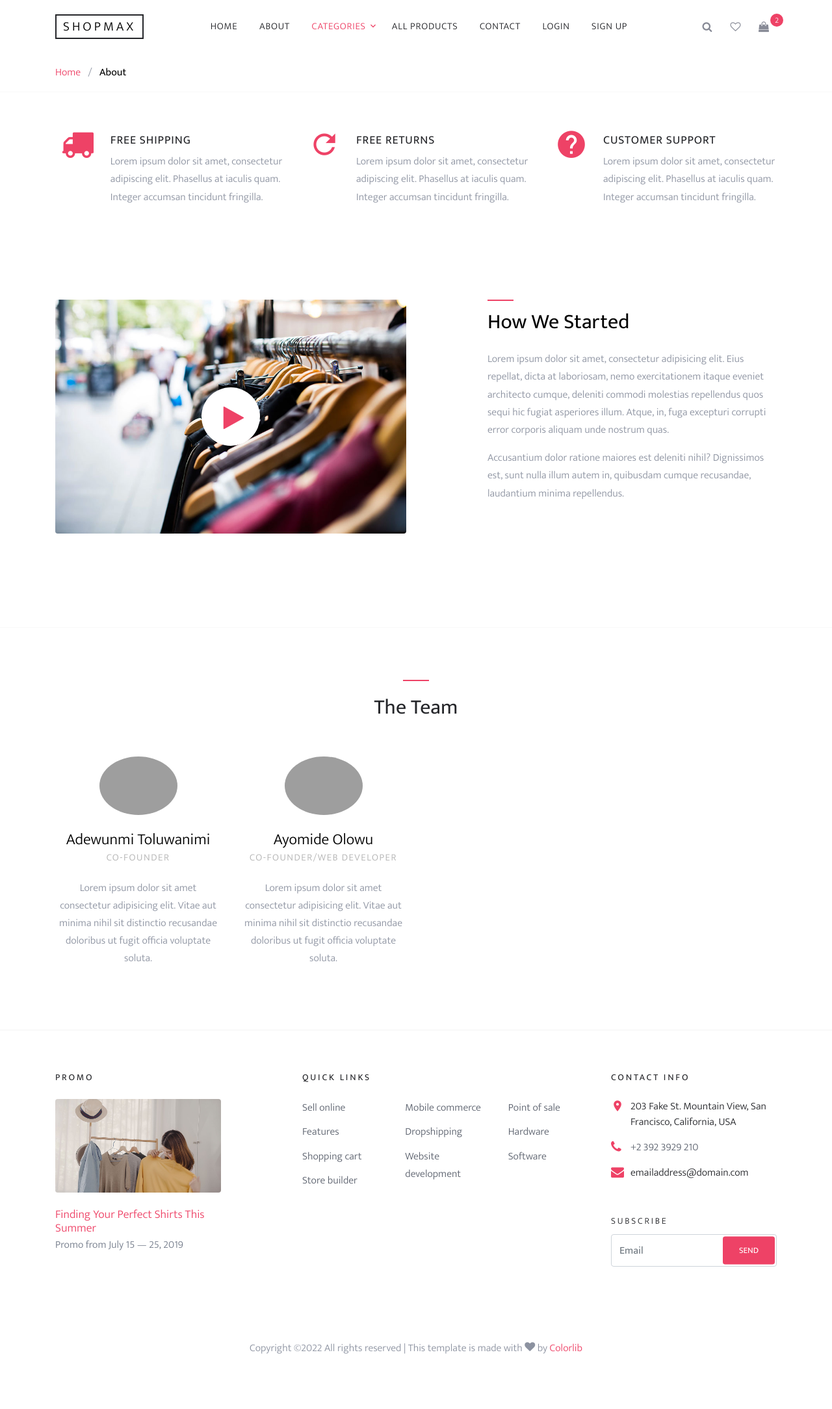
After one commit to Ayomide2604/herokuproject, a Django app: page /about_us in a window 1280 px wide. The commit adds this page. Shown: the whole page at 65% size. Run offline with Django 4.2, Linux system fonts and the light colour scheme; data comes from the database, SQL or seed files in the repository; both versions use the stored data as it was after the commit; some libraries are stand-ins or nearby versions; some web fonts are replaced; grey boxes are pictures that could not be loaded.

Commit message:
progress made

```diff
--- a/ayomide/settings.py
+++ b/ayomide/settings.py
@@ -28,7 +28,9 @@ INSTALLED_APPS = [
     'django.contrib.messages',
     'django.contrib.staticfiles',
     'pages',
+    'accounts',
     'ckeditor',
+    'crispy_forms'
 ]
 
 MIDDLEWARE = [
@@ -123,3 +125,5 @@ MEDIA_ROOT = os.path.join(BASE_DIR, 'media/')
 #login redirect url
 LOGIN_REDIRECT_URL = 'index'
 LOGOUT_REDIRECT_URL = 'login'
+
+CRISPY_TEMPLATE_PACK = 'bootstrap4'
--- a/ayomide/urls.py
+++ b/ayomide/urls.py
@@ -4,9 +4,10 @@ from django.conf.urls.static import static
 from django. conf import settings
 
 urlpatterns = [
+    path('admin/', admin.site.urls),
     path('', include('pages.urls')),
     path('accounts/', include('django.contrib.auth.urls')),
-    path('admin/', admin.site.urls),
+    path('accounts/', include('accounts.urls')),
 ]
 if settings.DEBUG:
     urlpatterns += static(settings.MEDIA_URL, document_root=settings.MEDIA_ROOT)
--- a/pages/admin.py
+++ b/pages/admin.py
@@ -15,8 +15,12 @@ class ProductAdmin(admin.ModelAdmin):
     list_display_links = ('name', 'id', )
     prepopulated_fields= {'slug': ('name',)}
 
+class TeamAdmin(admin.ModelAdmin):
+    list_display = ('id', 'name', 'position')
+
 
 
 
 admin.site.register(Product, ProductAdmin)
 admin.site.register(Category, CategoryAdmin)
+admin.site.register(Team, TeamAdmin)
--- a/pages/models.py
+++ b/pages/models.py
@@ -1,6 +1,9 @@
+from datetime import date
+from time import timezone
 from django.db import models
 from django.urls import reverse
 from ckeditor.fields import RichTextField
+from django.utils import timezone
 
 
 # Create your models here.
@@ -39,3 +42,17 @@ class Product(models.Model):
 
     def get_absolute_url(self):
         return reverse('product', args=[self.slug])
+
+
+class Team(models.Model):
+    name = models.CharField(max_length=255)
+    position = models.CharField(max_length=255)
+    image = models.ImageField(upload_to ='team/%Y/%m/%d')
+    description = models.TextField(blank=True, null=True)
+    date_employed = models.DateTimeField(default= timezone.now)
+
+    class Meta:
+        verbose_name_plural = ('Teams')
+        ordering = ('-date_employed',)
+    def __str__(self):
+        return self.name
--- a/pages/urls.py
+++ b/pages/urls.py
@@ -7,5 +7,6 @@ urlpatterns = [
     path('products/', ProductView.as_view(), name= 'products'),
     path('product/detail/<slug:slug>', views.product_detail , name= 'product'),
     path('category/detail/<slug:slug>', views.category_detail , name= 'category'),
+    path('about_us', AboutView.as_view(), name= 'about_us'),
 
 ]
--- a/pages/views.py
+++ b/pages/views.py
@@ -1,8 +1,9 @@
+from re import L
 from stringprep import in_table_a1
 from django.shortcuts import render, get_object_or_404
 from django.views.generic import ListView,DetailView
 
-from .models import Product, Category
+from .models import Product, Category, Team
 
 
 
@@ -33,3 +34,8 @@ def category_detail(request, slug):
     context = {'products': products, 'category': category}
 
     return render(request, 'pages/category.html', context)
+
+class AboutView(ListView):
+    model = Team
+    template_name = 'pages/about.html'
+    context_object_name = 'team'
--- /dev/null
+++ b/templates/pages/about.html
@@ -0,0 +1,104 @@
+{% extends 'base.html' %}
+{% load static %}
+{% block content %}
+<div class="custom-border-bottom py-3">
+    <div class="container">
+      <div class="row">
+        <div class="col-md-12 mb-0"><a href="">Home</a> <span class="mx-2 mb-0">/</span> <strong class="text-black">About</strong></div>
+      </div>
+    </div>
+  </div>
+
+  <div class="site-section site-section-sm site-blocks-1 border-0" data-aos="fade">
+    <div class="container">
+      <div class="row">
+        <div class="col-md-6 col-lg-4 d-lg-flex mb-4 mb-lg-0 pl-4" data-aos="fade-up" data-aos-delay="">
+          <div class="icon mr-4 align-self-start">
+            <span class="icon-truck"></span>
+          </div>
+          <div class="text">
+            <h2 class="text-uppercase">Free Shipping</h2>
+            <p>Lorem ipsum dolor sit amet, consectetur adipiscing elit. Phasellus at iaculis quam. Integer accumsan tincidunt fringilla.</p>
+          </div>
+        </div>
+        <div class="col-md-6 col-lg-4 d-lg-flex mb-4 mb-lg-0 pl-4" data-aos="fade-up" data-aos-delay="100">
+          <div class="icon mr-4 align-self-start">
+            <span class="icon-refresh2"></span>
+          </div>
+          <div class="text">
+            <h2 class="text-uppercase">Free Returns</h2>
+            <p>Lorem ipsum dolor sit amet, consectetur adipiscing elit. Phasellus at iaculis quam. Integer accumsan tincidunt fringilla.</p>
+          </div>
+        </div>
+        <div class="col-md-6 col-lg-4 d-lg-flex mb-4 mb-lg-0 pl-4" data-aos="fade-up" data-aos-delay="200">
+          <div class="icon mr-4 align-self-start">
+            <span class="icon-help"></span>
+          </div>
+          <div class="text">
+            <h2 class="text-uppercase">Customer Support</h2>
+            <p>Lorem ipsum dolor sit amet, consectetur adipiscing elit. Phasellus at iaculis quam. Integer accumsan tincidunt fringilla.</p>
+          </div>
+        </div>
+      </div>
+    </div>
+  </div>
+
+
+  <div class="site-section custom-border-bottom" data-aos="fade">
+    <div class="container">
+      <div class="row mb-5">
+        <div class="col-md-6">
+          <div class="block-16">
+            <figure>
+              <img src="{% static 'images/blog_1.jpg' %}" alt="Image placeholder" class="img-fluid rounded">
+              <a href="https://vimeo.com/channels/staffpicks/93951774" class="play-button popup-vimeo"><span class="icon-play"></span></a>
+
+            </figure>
+          </div>
+        </div>
+        <div class="col-md-1"></div>
+        <div class="col-md-5">
+
+
+          <div class="site-section-heading pt-3 mb-4">
+            <h2 class="text-black">How We Started</h2>
+          </div>
+          <p>Lorem ipsum dolor sit amet, consectetur adipisicing elit. Eius repellat, dicta at laboriosam, nemo exercitationem itaque eveniet architecto cumque, deleniti commodi molestias repellendus quos sequi hic fugiat asperiores illum. Atque, in, fuga excepturi corrupti error corporis aliquam unde nostrum quas.</p>
+          <p>Accusantium dolor ratione maiores est deleniti nihil? Dignissimos est, sunt nulla illum autem in, quibusdam cumque recusandae, laudantium minima repellendus.</p>
+
+        </div>
+      </div>
+    </div>
+  </div>
+
+  <div class="site-section custom-border-bottom" data-aos="fade">
+    <div class="container">
+      <div class="row justify-content-center mb-5">
+        <div class="col-md-7 site-section-heading text-center pt-4">
+          <h2>The Team</h2>
+        </div>
+      </div>
+      <div class="row">
+          {% for member in team  %}
+          <div class="col-md-6 col-lg-3">
+              <div class="block-38 text-center">
+                  <div class="block-38-img">
+                      <div class="block-38-header">
+                <img src="{{member.image.url}}" alt="Image placeholder" class="mb-4">
+                <h3 class="block-38-heading h4">{{member.name}}</h3>
+                <p class="block-38-subheading">{{member.position}}</p>
+            </div>
+            <div class="block-38-body">
+                <p>Lorem ipsum dolor sit amet consectetur adipisicing elit. Vitae aut minima nihil sit distinctio recusandae doloribus ut fugit officia voluptate soluta. </p>
+            </div>
+        </div>
+    </div>
+</div>
+{% endfor %}
+    </div>
+</div>
+</div>
+
+
+
+{% endblock  %}
--- a/templates/partials/navbar.html
+++ b/templates/partials/navbar.html
@@ -23,6 +23,9 @@
             <nav class="site-navigation text-right text-md-center" role="navigation">
               <ul class="site-menu js-clone-nav d-none d-lg-block">
                 <li><a href="{% url 'index' %}">Home</a></li>
+                <li><a href="{% url 'about_us' %}">About</a></li>
+
+
                 <li class="has-children active">
                   <a href="">Categories</a>
                   <ul class="dropdown">
@@ -41,7 +44,7 @@
                 <li><a href="{% url 'logout' %}">Logout</a></li>
                 {% else %}
                 <li><a href="{% url 'login' %}">Login</a></li>
-                <li><a href="">Sign Up</a></li>
+                <li><a href="{% url 'signup' %}">Sign Up</a></li>
                 {% endif %}
 
 
```
Also changed, not shown: db.sqlite3, pages/migrations/0003_team.py (added), templates/registration/signup.html (added).
